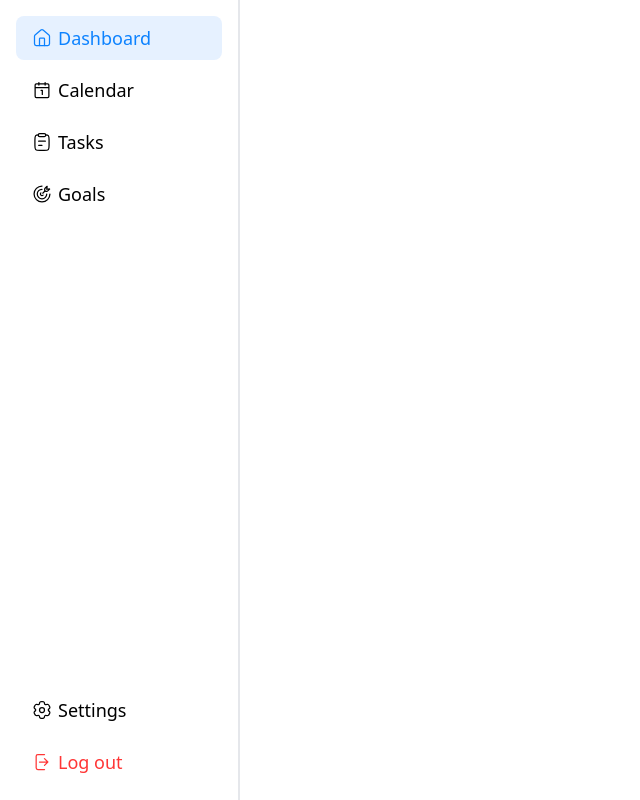
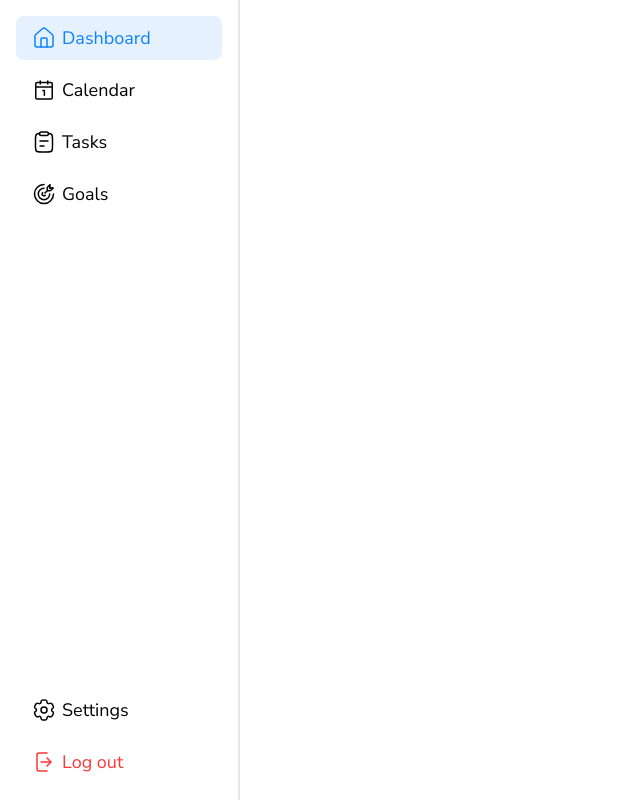
Before and after one commit to Kamil2104/KeepUp, a React (Vite) app: page / in a window 1280 px wide. Shown: the whole page, without its empty margins (0-640 px from the left). Built offline with nearby package versions, Linux system fonts and the light colour scheme.

Commit message:
feat: improve design of Sidebar menu options

```diff
--- a/index.html
+++ b/index.html
@@ -3,6 +3,15 @@
   <head>
     <meta charset="UTF-8" />
     <meta name="viewport" content="width=device-width, initial-scale=1.0" />
+
+    <link rel="preconnect" href="https://fonts.googleapis.com">
+    <link rel="preconnect" href="https://fonts.gstatic.com" crossorigin>
+    <link href="https://fonts.googleapis.com/css2?family=Inter:ital,opsz,wght@0,14..32,100..900;1,14..32,100..900&family=Red+Hat+Display:ital,wght@0,300..900;1,300..900&family=Syne:wght@400..800&display=swap" rel="stylesheet">
+
+    <link rel="preconnect" href="https://fonts.googleapis.com">
+    <link rel="preconnect" href="https://fonts.gstatic.com" crossorigin>
+    <link href="https://fonts.googleapis.com/css2?family=Inter:ital,opsz,wght@0,14..32,100..900;1,14..32,100..900&family=Nunito+Sans:ital,opsz,wght@0,6..12,200..1000;1,6..12,200..1000&family=Red+Hat+Display:ital,wght@0,300..900;1,300..900&family=Syne:wght@400..800&display=swap" rel="stylesheet">
+
     <title> KeepUp! </title>
   </head>
   <body>
--- a/src/components/Sidebar/Option.tsx
+++ b/src/components/Sidebar/Option.tsx
@@ -6,7 +6,7 @@ const Option: React.FC<SidebarOption> = React.memo(({ icon, name, isActive, onCl
   return (
     <div onClick={onClick} className={`flex flex-row items-center gap-1.5 px-4 py-2 rounded-lg cursor-pointer ${isActive ? 'bg-brand-20' : ''} ${name === 'Log out' ? 'hover:bg-error-20' : 'hover:bg-gray-100'} transition-all duration-200`}>
         {icon}
-        <p className={`text-lg font-normal ${isActive ? 'text-brand-50' : ''} ${name === 'Log out' ? 'text-error-50' : ''} transition-all duration-200`}> {name} </p>
+        <p className={`text-lg font-body font-normal ${isActive ? 'text-brand-50' : ''} ${name === 'Log out' ? 'text-error-50' : ''} transition-all duration-200`}> {name} </p>
     </div>
 )})
 
--- a/src/pages/Sidebar.tsx
+++ b/src/pages/Sidebar.tsx
@@ -11,25 +11,25 @@ const Sidebar: React.FC = React.memo(() => {
 
   const functionalities: SidebarOption[] = [
     {
-      icon: <svg className={`h-5 w-5 transition-all duration-200 ${activeFunctionality === "Dashboard" ? 'stroke-brand-50' : 'stroke-black'}`} xmlns="http://www.w3.org/2000/svg" viewBox="0 0 24 24"><g fill="none" strokeLinecap="round" strokeLinejoin="round" strokeWidth="1.5"><path d="M15 21v-8a1 1 0 0 0-1-1h-4a1 1 0 0 0-1 1v8"/><path d="M3 10a2 2 0 0 1 .709-1.528l7-5.999a2 2 0 0 1 2.582 0l7 5.999A2 2 0 0 1 21 10v9a2 2 0 0 1-2 2H5a2 2 0 0 1-2-2z"/></g></svg>,
+      icon: <svg className={`h-6 w-6 transition-all duration-200 ${activeFunctionality === "Dashboard" ? 'stroke-brand-50' : 'stroke-black'}`} xmlns="http://www.w3.org/2000/svg" viewBox="0 0 24 24"><g fill="none" strokeLinecap="round" strokeLinejoin="round" strokeWidth="1.5"><path d="M15 21v-8a1 1 0 0 0-1-1h-4a1 1 0 0 0-1 1v8"/><path d="M3 10a2 2 0 0 1 .709-1.528l7-5.999a2 2 0 0 1 2.582 0l7 5.999A2 2 0 0 1 21 10v9a2 2 0 0 1-2 2H5a2 2 0 0 1-2-2z"/></g></svg>,
       name: "Dashboard",
       isActive: activeFunctionality === "Dashboard",
       onClick: () => setActiveFunctionality("Dashboard")
     },
     {
-      icon: <svg className={`h-5 w-5 transition-all duration-200 ${activeFunctionality === "Calendar" ? 'stroke-brand-50' : 'stroke-black'}`} xmlns="http://www.w3.org/2000/svg" viewBox="0 0 32 32"><path fill="none" strokeLinecap="round" strokeLinejoin="round" strokeWidth="2" d="M14.5 16.5h2V23M5 12h22m-6-4V4M11 8V4M7 28h18a2 2 0 0 0 2-2V8a2 2 0 0 0-2-2H7a2 2 0 0 0-2 2v18a2 2 0 0 0 2 2"/></svg>,
+      icon: <svg className={`h-6 w-6 transition-all duration-200 ${activeFunctionality === "Calendar" ? 'stroke-brand-50' : 'stroke-black'}`} xmlns="http://www.w3.org/2000/svg" viewBox="0 0 32 32"><path fill="none" strokeLinecap="round" strokeLinejoin="round" strokeWidth="2" d="M14.5 16.5h2V23M5 12h22m-6-4V4M11 8V4M7 28h18a2 2 0 0 0 2-2V8a2 2 0 0 0-2-2H7a2 2 0 0 0-2 2v18a2 2 0 0 0 2 2"/></svg>,
       name: "Calendar",
       isActive: activeFunctionality === "Calendar",
       onClick: () => setActiveFunctionality("Calendar")
     },
     {
-      icon: <svg className={`h-5 w-5 transition-all duration-200 ${activeFunctionality === "Tasks" ? 'stroke-brand-50' : 'stroke-black'}`} xmlns="http://www.w3.org/2000/svg" viewBox="0 0 24 24"><g fill="none" strokeLinecap="round" strokeLinejoin="round" strokeWidth="1.5"><path d="M7.998 16h4m-4-5h8M7.5 3.5c-1.556.047-2.483.22-3.125.862c-.879.88-.879 2.295-.879 5.126v6.506c0 2.832 0 4.247.879 5.127C5.253 22 6.668 22 9.496 22h5c2.829 0 4.243 0 5.121-.88c.88-.879.88-2.294.88-5.126V9.488c0-2.83 0-4.246-.88-5.126c-.641-.642-1.569-.815-3.125-.862"/><path d="M7.496 3.75c0-.966.784-1.75 1.75-1.75h5.5a1.75 1.75 0 1 1 0 3.5h-5.5a1.75 1.75 0 0 1-1.75-1.75"/></g></svg>,
+      icon: <svg className={`h-6 w-6 transition-all duration-200 ${activeFunctionality === "Tasks" ? 'stroke-brand-50' : 'stroke-black'}`} xmlns="http://www.w3.org/2000/svg" viewBox="0 0 24 24"><g fill="none" strokeLinecap="round" strokeLinejoin="round" strokeWidth="1.5"><path d="M7.998 16h4m-4-5h8M7.5 3.5c-1.556.047-2.483.22-3.125.862c-.879.88-.879 2.295-.879 5.126v6.506c0 2.832 0 4.247.879 5.127C5.253 22 6.668 22 9.496 22h5c2.829 0 4.243 0 5.121-.88c.88-.879.88-2.294.88-5.126V9.488c0-2.83 0-4.246-.88-5.126c-.641-.642-1.569-.815-3.125-.862"/><path d="M7.496 3.75c0-.966.784-1.75 1.75-1.75h5.5a1.75 1.75 0 1 1 0 3.5h-5.5a1.75 1.75 0 0 1-1.75-1.75"/></g></svg>,
       name: "Tasks",
       isActive: activeFunctionality === "Tasks",
       onClick: () => setActiveFunctionality("Tasks")
     },
     {
-      icon: <svg className={`h-5 w-5 transition-all duration-200 ${activeFunctionality === "Goals" ? 'stroke-brand-50' : 'stroke-black'}`} xmlns="http://www.w3.org/2000/svg" width="20" height="20" viewBox="0 0 24 24"><g fill="none" strokeLinecap="round" strokeLinejoin="round" strokeWidth="1.5"><path d="M10.66 10.66A1.9 1.9 0 0 0 10.1 12a1.9 1.9 0 0 0 1.9 1.9a1.9 1.9 0 0 0 1.34-.56"/><path d="M12 6.3a5.7 5.7 0 1 0 5.7 5.7"/><path d="M12 2.5a9.5 9.5 0 1 0 9.5 9.5m-5.975-3.524L12.95 11.05"/><path d="M20.94 5.844L17.7 6.3l.456-3.24a.19.19 0 0 0-.313-.161l-2.148 2.137a1.9 1.9 0 0 0-.513 1.72l.342 1.72l1.72.341a1.9 1.9 0 0 0 1.72-.513L21.1 6.157a.19.19 0 0 0-.162-.313"/></g></svg>,
+      icon: <svg className={`h-6 w-6 transition-all duration-200 ${activeFunctionality === "Goals" ? 'stroke-brand-50' : 'stroke-black'}`} xmlns="http://www.w3.org/2000/svg" width="20" height="20" viewBox="0 0 24 24"><g fill="none" strokeLinecap="round" strokeLinejoin="round" strokeWidth="1.5"><path d="M10.66 10.66A1.9 1.9 0 0 0 10.1 12a1.9 1.9 0 0 0 1.9 1.9a1.9 1.9 0 0 0 1.34-.56"/><path d="M12 6.3a5.7 5.7 0 1 0 5.7 5.7"/><path d="M12 2.5a9.5 9.5 0 1 0 9.5 9.5m-5.975-3.524L12.95 11.05"/><path d="M20.94 5.844L17.7 6.3l.456-3.24a.19.19 0 0 0-.313-.161l-2.148 2.137a1.9 1.9 0 0 0-.513 1.72l.342 1.72l1.72.341a1.9 1.9 0 0 0 1.72-.513L21.1 6.157a.19.19 0 0 0-.162-.313"/></g></svg>,
       name: "Goals",
       isActive: activeFunctionality === "Goals",
       onClick: () => setActiveFunctionality("Goals")
@@ -38,13 +38,13 @@ const Sidebar: React.FC = React.memo(() => {
 
   const userActions: SidebarOption[] = [
     {
-      icon: <svg className={`h-5 w-5 transition-all duration-200 ${activeFunctionality === "Settings" ? 'stroke-brand-50' : 'stroke-black'}`} xmlns="http://www.w3.org/2000/svg" viewBox="0 0 24 24"><g fill="none" strokeWidth="1.5"><circle cx="12" cy="12" r="3"/><path d="M13.765 2.152C13.398 2 12.932 2 12 2s-1.398 0-1.765.152a2 2 0 0 0-1.083 1.083c-.092.223-.129.484-.143.863a1.62 1.62 0 0 1-.79 1.353a1.62 1.62 0 0 1-1.567.008c-.336-.178-.579-.276-.82-.308a2 2 0 0 0-1.478.396C4.04 5.79 3.806 6.193 3.34 7s-.7 1.21-.751 1.605a2 2 0 0 0 .396 1.479c.148.192.355.353.676.555c.473.297.777.803.777 1.361s-.304 1.064-.777 1.36c-.321.203-.529.364-.676.556a2 2 0 0 0-.396 1.479c.052.394.285.798.75 1.605c.467.807.7 1.21 1.015 1.453a2 2 0 0 0 1.479.396c.24-.032.483-.13.819-.308a1.62 1.62 0 0 1 1.567.008c.483.28.77.795.79 1.353c.014.38.05.64.143.863a2 2 0 0 0 1.083 1.083C10.602 22 11.068 22 12 22s1.398 0 1.765-.152a2 2 0 0 0 1.083-1.083c.092-.223.129-.483.143-.863c.02-.558.307-1.074.79-1.353a1.62 1.62 0 0 1 1.567-.008c.336.178.579.276.819.308a2 2 0 0 0 1.479-.396c.315-.242.548-.646 1.014-1.453s.7-1.21.751-1.605a2 2 0 0 0-.396-1.479c-.148-.192-.355-.353-.676-.555A1.62 1.62 0 0 1 19.562 12c0-.558.304-1.064.777-1.36c.321-.203.529-.364.676-.556a2 2 0 0 0 .396-1.479c-.052-.394-.285-.798-.75-1.605c-.467-.807-.7-1.21-1.015-1.453a2 2 0 0 0-1.479-.396c-.24.032-.483.13-.82.308a1.62 1.62 0 0 1-1.566-.008a1.62 1.62 0 0 1-.79-1.353c-.014-.38-.05-.64-.143-.863a2 2 0 0 0-1.083-1.083Z"/></g></svg>,
+      icon: <svg className={`h-6 w-6 transition-all duration-200 ${activeFunctionality === "Settings" ? 'stroke-brand-50' : 'stroke-black'}`} xmlns="http://www.w3.org/2000/svg" viewBox="0 0 24 24"><g fill="none" strokeWidth="1.5"><circle cx="12" cy="12" r="3"/><path d="M13.765 2.152C13.398 2 12.932 2 12 2s-1.398 0-1.765.152a2 2 0 0 0-1.083 1.083c-.092.223-.129.484-.143.863a1.62 1.62 0 0 1-.79 1.353a1.62 1.62 0 0 1-1.567.008c-.336-.178-.579-.276-.82-.308a2 2 0 0 0-1.478.396C4.04 5.79 3.806 6.193 3.34 7s-.7 1.21-.751 1.605a2 2 0 0 0 .396 1.479c.148.192.355.353.676.555c.473.297.777.803.777 1.361s-.304 1.064-.777 1.36c-.321.203-.529.364-.676.556a2 2 0 0 0-.396 1.479c.052.394.285.798.75 1.605c.467.807.7 1.21 1.015 1.453a2 2 0 0 0 1.479.396c.24-.032.483-.13.819-.308a1.62 1.62 0 0 1 1.567.008c.483.28.77.795.79 1.353c.014.38.05.64.143.863a2 2 0 0 0 1.083 1.083C10.602 22 11.068 22 12 22s1.398 0 1.765-.152a2 2 0 0 0 1.083-1.083c.092-.223.129-.483.143-.863c.02-.558.307-1.074.79-1.353a1.62 1.62 0 0 1 1.567-.008c.336.178.579.276.819.308a2 2 0 0 0 1.479-.396c.315-.242.548-.646 1.014-1.453s.7-1.21.751-1.605a2 2 0 0 0-.396-1.479c-.148-.192-.355-.353-.676-.555A1.62 1.62 0 0 1 19.562 12c0-.558.304-1.064.777-1.36c.321-.203.529-.364.676-.556a2 2 0 0 0 .396-1.479c-.052-.394-.285-.798-.75-1.605c-.467-.807-.7-1.21-1.015-1.453a2 2 0 0 0-1.479-.396c-.24.032-.483.13-.82.308a1.62 1.62 0 0 1-1.566-.008a1.62 1.62 0 0 1-.79-1.353c-.014-.38-.05-.64-.143-.863a2 2 0 0 0-1.083-1.083Z"/></g></svg>,
       name: 'Settings',
       isActive: activeFunctionality === "Settings",
       onClick: () => setActiveFunctionality("Settings")
     },
     {
-      icon: <svg className='h-5 w-5 transition-all duration-200 stroke-error-50' xmlns="http://www.w3.org/2000/svg" viewBox="0 0 24 24"><path fill="none" strokeLinecap="round" strokeLinejoin="round" strokeWidth="1.5" d="M15 3H7a2 2 0 0 0-2 2v14a2 2 0 0 0 2 2h8m4-9l-4-4m4 4l-4 4m4-4H9"/></svg>,
+      icon: <svg className='h-6 w-6 transition-all duration-200 stroke-error-50' xmlns="http://www.w3.org/2000/svg" viewBox="0 0 24 24"><path fill="none" strokeLinecap="round" strokeLinejoin="round" strokeWidth="1.5" d="M15 3H7a2 2 0 0 0-2 2v14a2 2 0 0 0 2 2h8m4-9l-4-4m4 4l-4 4m4-4H9"/></svg>,
       name: 'Log out',
       isActive: activeFunctionality === "Log out",
       onClick: () => alert("Logging out")
--- a/tailwind.config.js
+++ b/tailwind.config.js
@@ -16,6 +16,10 @@ export default {
           50: "#ff3636",
         }
       },
+      fontFamily: {
+        heading: ["Red Hat Display", "sans-serif"],
+        body: ["Nunito Sans", "sans-serif"],
+      }
     },
   },
   plugins: [],
```
